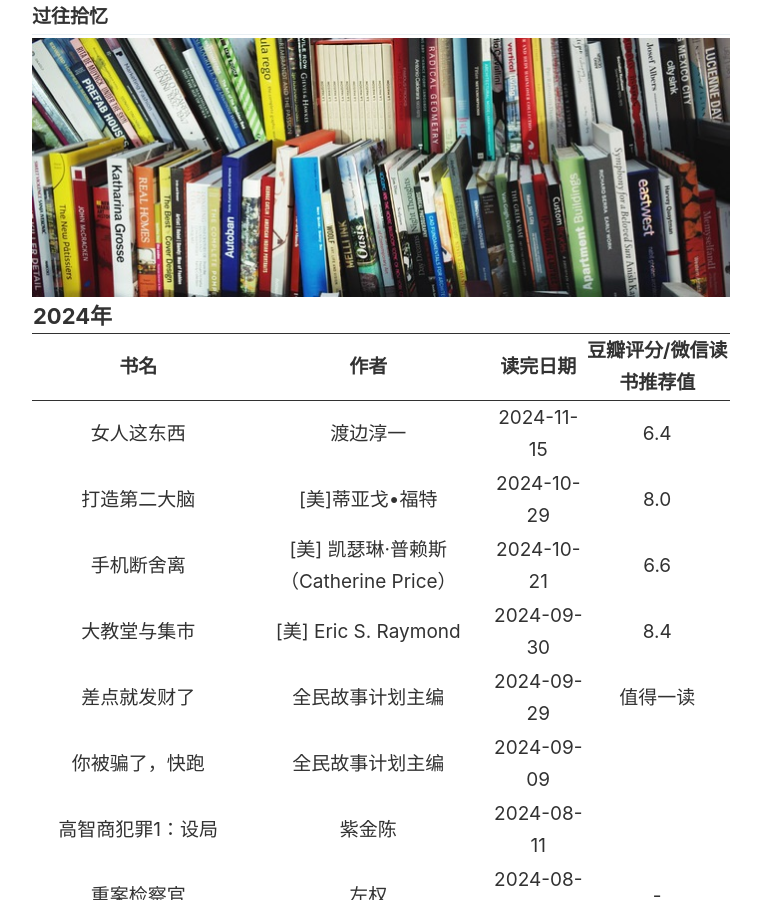
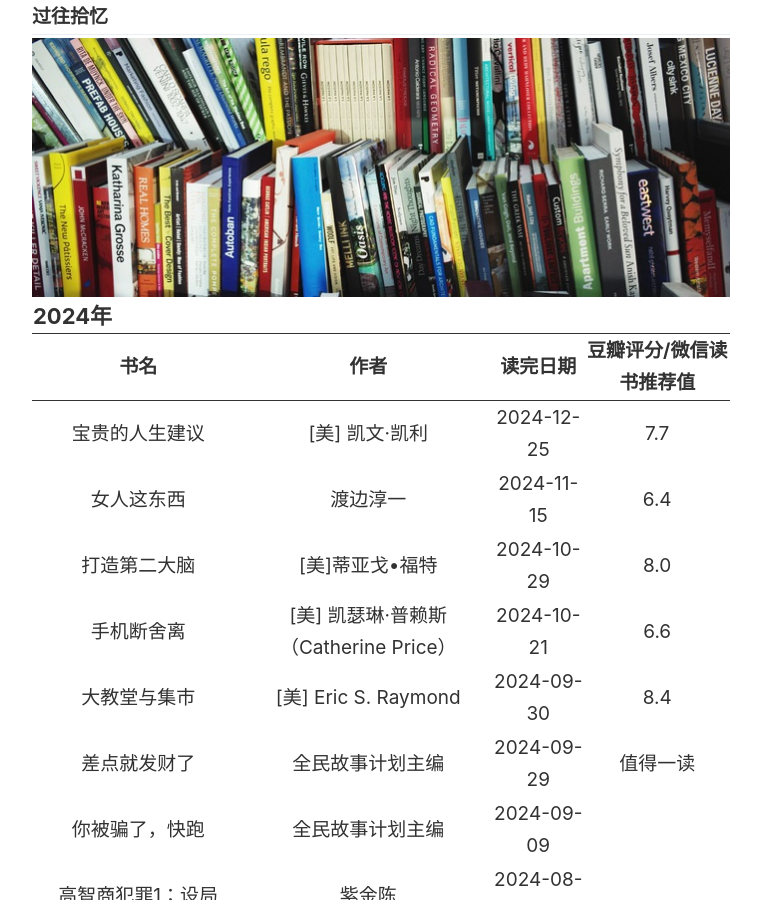
Before and after one commit to SWHL/SWHL.github.io, a Jekyll site: the page built from _pages/books.md, in a window 1280 px wide and 900 px high. Shown: the whole window, without its empty margins (259-1020 px from the left). Built offline with Jekyll 4.4.1, drawn with Linux system fonts in a browser that asks for light colours.

Commit message:
Update books.md

```diff
--- a/_pages/books.md
+++ b/_pages/books.md
@@ -16,6 +16,12 @@ image: "./images/pages/books.jpg"
         </tr>
 　　</thead>
     <tbody>
+    　　<tr>
+    　　　　　<td><a href="https://book.douban.com/subject/36530548/" target="_blank">宝贵的人生建议</a></td>
+    　　　　　<td>[美] 凯文·凯利</td>
+    　　　　　<td>2024-12-25</td>
+    　　　　　<td>7.7</td>
+    　　</tr>
     　　<tr>
     　　　　　<td><a href="https://book.douban.com/subject/4262114/" target="_blank">女人这东西</a></td>
     　　　　　<td>渡边淳一</td>
```
